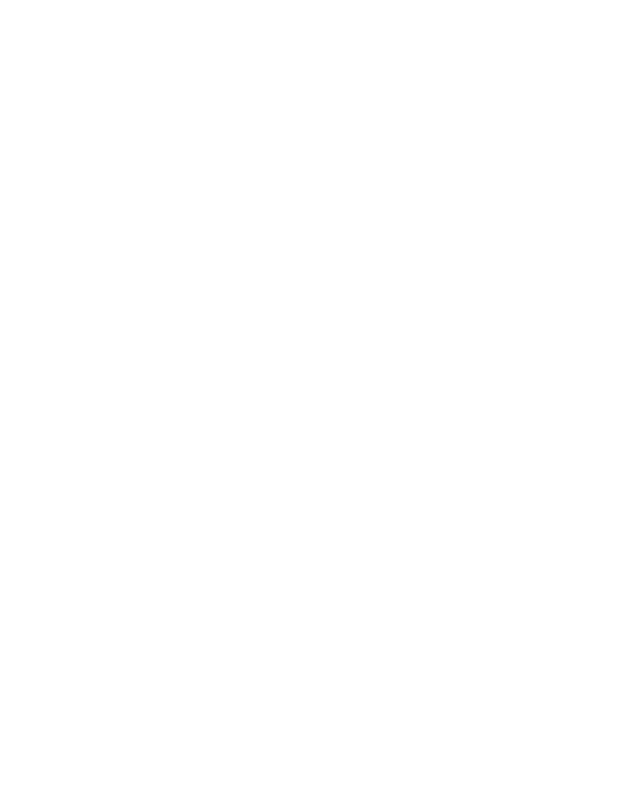
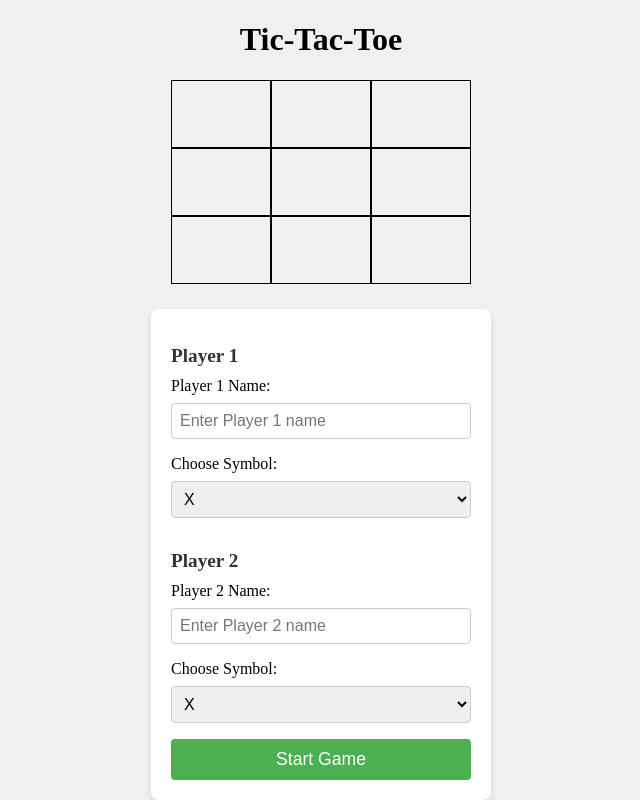
Before and after one commit to jonr1gg1ns/tic-tac-toe, a plain HTML site: page index.html in a window 1280 px wide. Shown: the whole page, without its empty margins (319-959 px from the left). Drawn offline with Linux system fonts and the light colour scheme.

Commit message:
added the css and html, need to do javascript still, have board bult

```diff
--- a/index.html
+++ b/index.html
@@ -9,5 +9,43 @@
 </head>
 <body>
 
+    <div class="container">
+
+        <h1 class="title">Tic-Tac-Toe</h1>
+        <div class="board">
+            <div></div>
+            <div></div>
+            <div></div>
+            <div></div>
+            <div></div>
+            <div></div>
+            <div></div>
+            <div></div>
+            <div></div>
+        </div>
+        <form class="player-form">
+            <h2>Player 1</h2>
+            <label for="player1-name">Player 1 Name:</label>
+            <input type="text" id="player1-name" name="player1-name" placeholder="Enter Player 1 name" required>
+
+            <label for="player1-symbol">Choose Symbol:</label>
+            <select id="player1-symbol" name="player1-symbol" required>
+                <option value="X">X</option>
+                <option value="O">O</option>
+            </select>
+
+            <h2>Player 2</h2>
+            <label for="player2-name">Player 2 Name:</label>
+            <input type="text" id="player2-name" name="player2-name" placeholder="Enter Player 2 name" required>
+
+            <label for="player2-symbol">Choose Symbol:</label>
+            <select id="player2-symbol" name="player2-symbol" required>
+                <option value="X">X</option>
+                <option value="O">O</option>
+            </select>
+
+            <button type="submit">Start Game</button>
+        </form>
+    </div>
 </body>
 </html>
--- a/styles.css
+++ b/styles.css
@@ -0,0 +1,79 @@
+body {
+    height: 100vh;
+    margin: 0;
+    background-color: #f0f0f0;
+}
+
+.container {
+    display: flex;
+    justify-content: center;
+    flex-direction: column;
+    align-items: center;
+    height: 100vh;
+}
+
+.board {
+    display: grid;
+    grid-template-columns: repeat(3, 1fr);
+    grid-template-rows: repeat(3, 1fr);
+    width: 300px;
+    height: 300px;
+    margin-bottom: 25px;
+}
+
+.board div {
+    border: 1px solid black;
+    display: flex;
+    justify-content: center;
+    align-items: center;
+    font-size: 2rem;
+    min-width: 40px;
+    min-height: 40px;
+}
+
+
+
+.player-form {
+    background-color: #ffffff;
+    padding: 20px;
+    border-radius: 8px;
+    box-shadow: 0 4px 8px rgba(0, 0, 0, 0.1);
+    width: 300px;
+}
+
+.player-form h2 {
+    font-size: 1.2rem;
+    margin-bottom: 10px;
+    color: #333;
+}
+
+.player-form label {
+    display: block;
+    font-size: 1rem;
+    margin-bottom: 8px;
+}
+
+.player-form input, .player-form select {
+    width: 100%;
+    padding: 8px;
+    margin-bottom: 16px;
+    border: 1px solid #ccc;
+    border-radius: 4px;
+    font-size: 1rem;
+    box-sizing: border-box;
+}
+
+.player-form button {
+    width: 100%;
+    padding: 10px;
+    background-color: #4CAF50;
+    color: white;
+    border: none;
+    border-radius: 4px;
+    font-size: 1.1rem;
+    cursor: pointer;
+}
+
+.player-form button:hover {
+    background-color: #45a049;
+}
```
